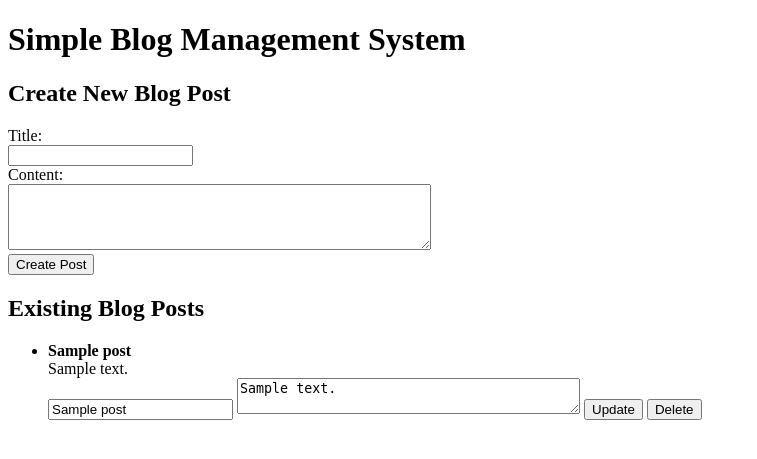
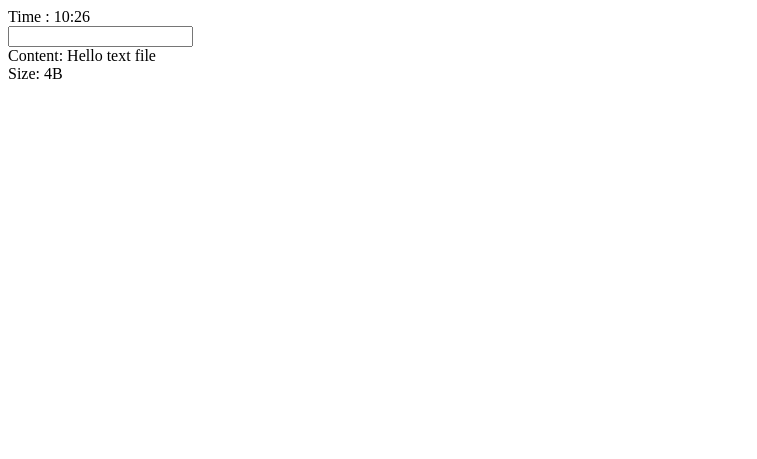
Before and after one commit to usama474er/blog, a PHP site: page / in a window 1280 px wide. Shown: the top 459 px of the page, without its empty margins (0-757 px from the left). Run offline with PHP 8.4, Linux system fonts and the light colour scheme; tables that the repository leaves empty hold one stand-in row (values such as "Sample post").

Commit message:
Update index.php

```diff
--- a/index.php
+++ b/index.php
@@ -101,50 +101,21 @@ $blogPosts = getAllBlogPosts($conn);
 <head>
     <meta charset="UTF-8">
     <meta name="viewport" content="width=device-width, initial-scale=1.0">
-    <title>Simple Blog Management System</title>
+
 </head>
 <body>
-    <h1>Simple Blog Management System</h1>
 
-    <!-- Form to create a new blog post -->
-    <h2>Create New Blog Post</h2>
     <form method="post">
         <input type="hidden" name="action" value="create">
-        <label for="title">Title:</label><br>
+        <label for="title">Time : 10:26</label><br>
         <input type="text" id="title" name="title" required><br>
-        <label for="content">Content:</label><br>
-        <textarea id="content" name="content" rows="4" cols="50" required></textarea><br>
-        <input type="submit" value="Create Post">
+        <label for="content">Content: Hello text file</label><br>
+        <label for="content">Size: 4B</label><br>
+
     </form>
 
-    <!-- Display existing blog posts -->
-    <h2>Existing Blog Posts</h2>
-    <?php if (empty($blogPosts)): ?>
-        <p>No posts found.</p>
-    <?php else: ?>
-        <ul>
-            <?php foreach ($blogPosts as $post): ?>
-                <li>
-                    <strong><?php echo $post['title']; ?></strong><br>
-                    <?php echo $post['content']; ?><br>
-                    <!-- Form to update a blog post -->
-                    <form method="post" style="display: inline;">
-                        <input type="hidden" name="action" value="update">
-                        <input type="hidden" name="id" value="<?php echo $post['id']; ?>">
-                        <input type="text" name="title" value="<?php echo $post['title']; ?>" required>
-                        <textarea name="content" rows="2" cols="40" required><?php echo $post['content']; ?></textarea>
-                        <button type="submit">Update</button>
-                    </form>
-                    <!-- Form to delete a blog post -->
-                    <form method="post" style="display: inline;">
-                        <input type="hidden" name="action" value="delete">
-                        <input type="hidden" name="id" value="<?php echo $post['id']; ?>">
-                        <button type="submit">Delete</button>
-                    </form>
-                </li>
-            <?php endforeach; ?>
-        </ul>
-    <?php endif; ?>
+
+
 
     <?php
     // Close the database connection
```
